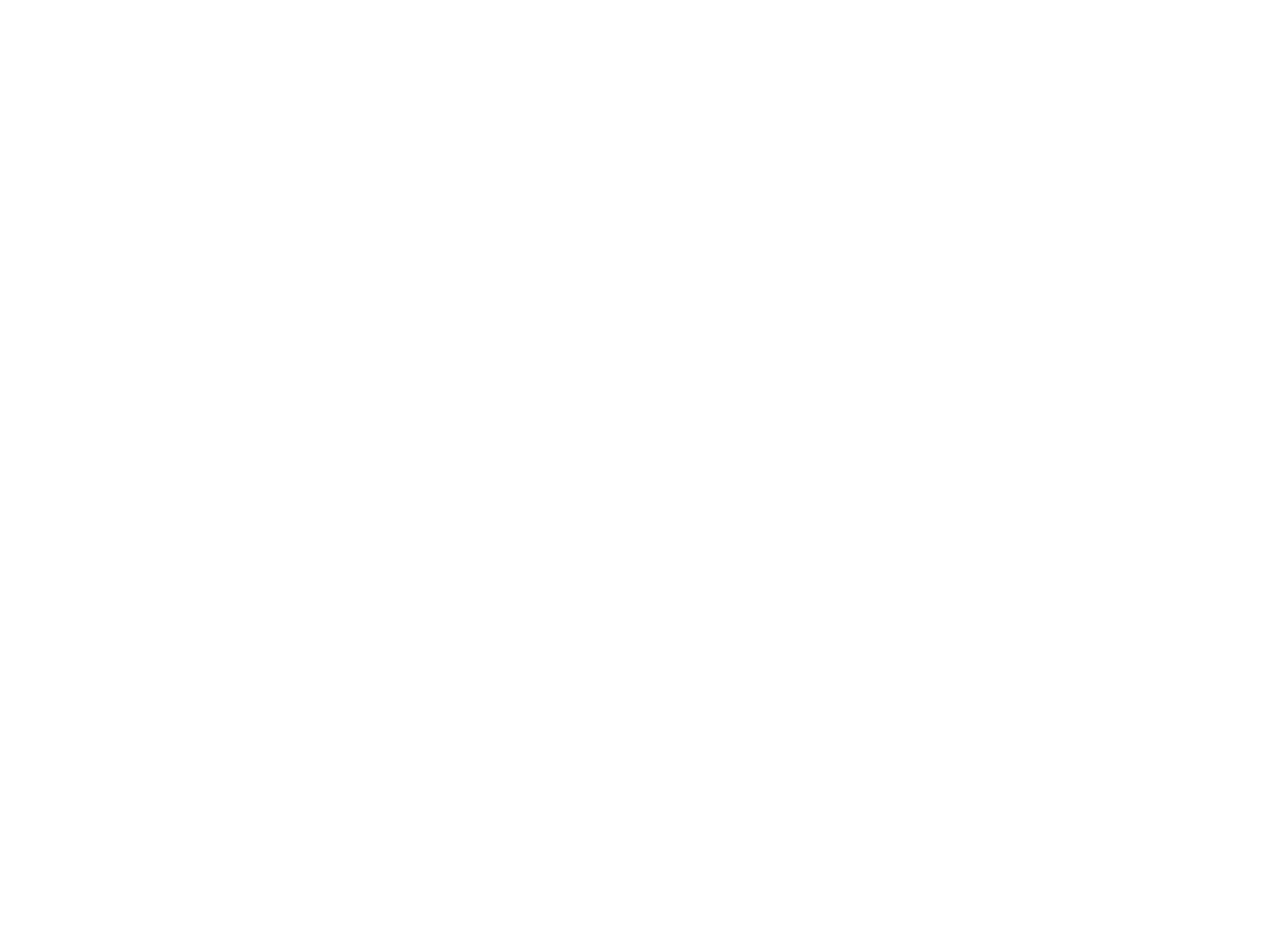
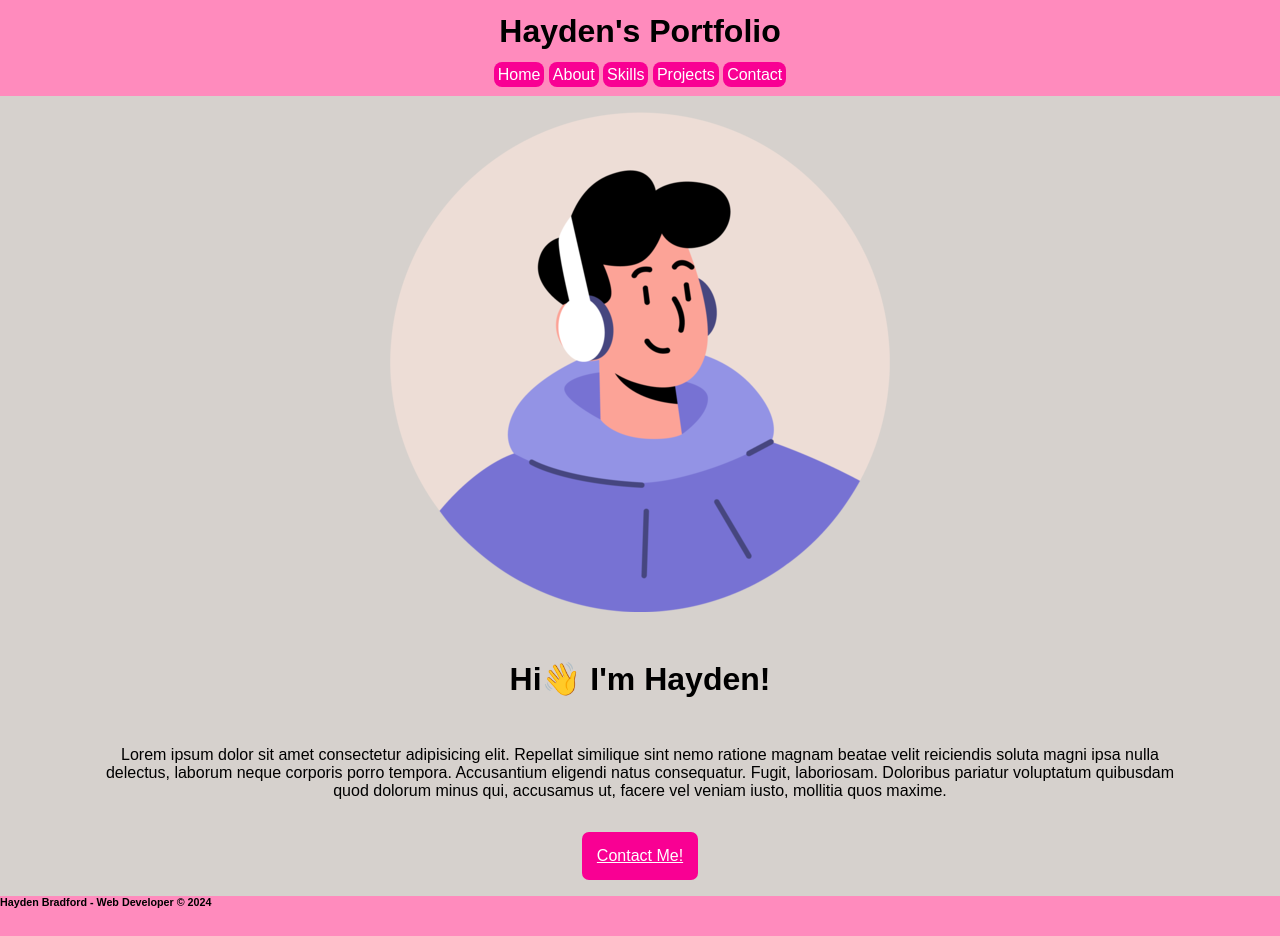
Before and after one commit to Hader0/ProjectBeforeAssignment, a plain HTML site: page index.html in a window 1280 px wide. Before the commit the page ends 800 px from the top, so only its background shows below. Drawn offline with Linux system fonts and the light colour scheme.

Commit message:
Created Home, About and Skills pages. Created bulk of styling universally since its a simple site

```diff
--- a/index.html
+++ b/index.html
@@ -3,9 +3,42 @@
 <head>
     <meta charset="UTF-8">
     <meta name="viewport" content="width=device-width, initial-scale=1.0">
+    <link rel="stylesheet" href="style.css">
     <title>Document</title>
 </head>
 <body>
+    <header>
+        <h1>Hayden's Portfolio</h1>
 
+        <nav>
+            <a href="/index.html">Home</a>
+            <a href="/about.html">About</a>
+            <a href="/skills.html">Skills</a>
+            <a href="/projects.html">Projects</a>
+            <a href="/contact.html">Contact</a>
+        </nav>
+    </header>
+
+    <main>
+        <img src="/docs/profile-photo.png" alt="Placeholder Photo for Hayden">
+
+        <h1>Hi👋 I'm Hayden!</h1>
+
+        <p>
+            Lorem ipsum dolor sit amet consectetur adipisicing elit. Repellat similique sint nemo ratione
+            magnam beatae velit reiciendis soluta magni ipsa nulla delectus, laborum neque corporis porro
+            tempora. Accusantium eligendi natus consequatur. Fugit, laboriosam. Doloribus pariatur voluptatum
+            quibusdam quod dolorum minus qui, accusamus ut, facere vel veniam iusto, mollitia quos maxime.
+        </p>
+
+        <a href="/contact.html" class="link">
+            Contact Me!
+        </a>
+
+    </main>
+
+    <footer>
+        <h6>Hayden Bradford - Web Developer &copy; 2024</h6>
+    </footer>
 </body>
 </html>
--- /dev/null
+++ b/style.css
@@ -0,0 +1,97 @@
+
+:root {
+    --dark-grey: #969a97ff;
+    --mid-grey: #d6d1cdff;
+    --light-grey: #e5ece9ff;
+    --dark-pink: #c60f7bff;
+    --light-pink: #ff8bbd;
+    --mid-pink: #f90093ff;
+
+}
+
+* {
+    margin: 0;
+    padding: 0;
+
+    font-family: Arial, Helvetica, sans-serif;
+}
+
+body {
+    background-color: var(--mid-grey);
+
+    display: flex;
+    flex-direction: column;
+    justify-content: center;
+    align-items: center;
+}
+
+/* Header and Nav */
+header {
+    background-color: var(--light-pink);
+    min-height: 12dvh;
+    width: 100%;
+
+    display: flex;
+    flex-direction: column;
+    justify-content: center;
+    align-items: center;
+}
+
+nav {
+    padding-top:1em;
+}
+
+nav > a {
+    text-decoration: none;
+    padding: 0.25em;
+    color: white;
+    border-radius: 0.5em;
+    background-color: var(--mid-pink);
+}
+
+nav > a:hover {
+    background-color: var(--dark-pink);
+}
+
+/* Main Visible Content */
+main {
+    min-height: 83dvh;
+    width:  100%;
+
+    display: flex;
+    flex-direction: column;
+    justify-content: center;
+    align-items: center;
+}
+
+main > p {
+    width: 85%;
+    text-align: center;
+}
+
+main > a {
+    padding: 15px;
+    background-color: var(--mid-pink);
+    color: #fff;
+    border-radius: 7px;
+}
+
+main > * {
+    margin: 1em;
+}
+
+main > img {
+    min-width: 20dvw;
+    max-width: 50dvw;
+}
+
+main > a:hover {
+    background-color: var(--dark-pink);
+}
+
+/* Footer */
+footer {
+    background-color: var(--light-pink);
+    height: 5dvh;
+    width: 100%;
+}
```
Also changed, not shown: about.html (added, +71 -0 lines), contact.html (added, +30 -0 lines), project.html (added, +30 -0 lines), skills.html (added, +97 -0 lines), docs/coding.jpg (added), docs/profile-photo.png (added).
